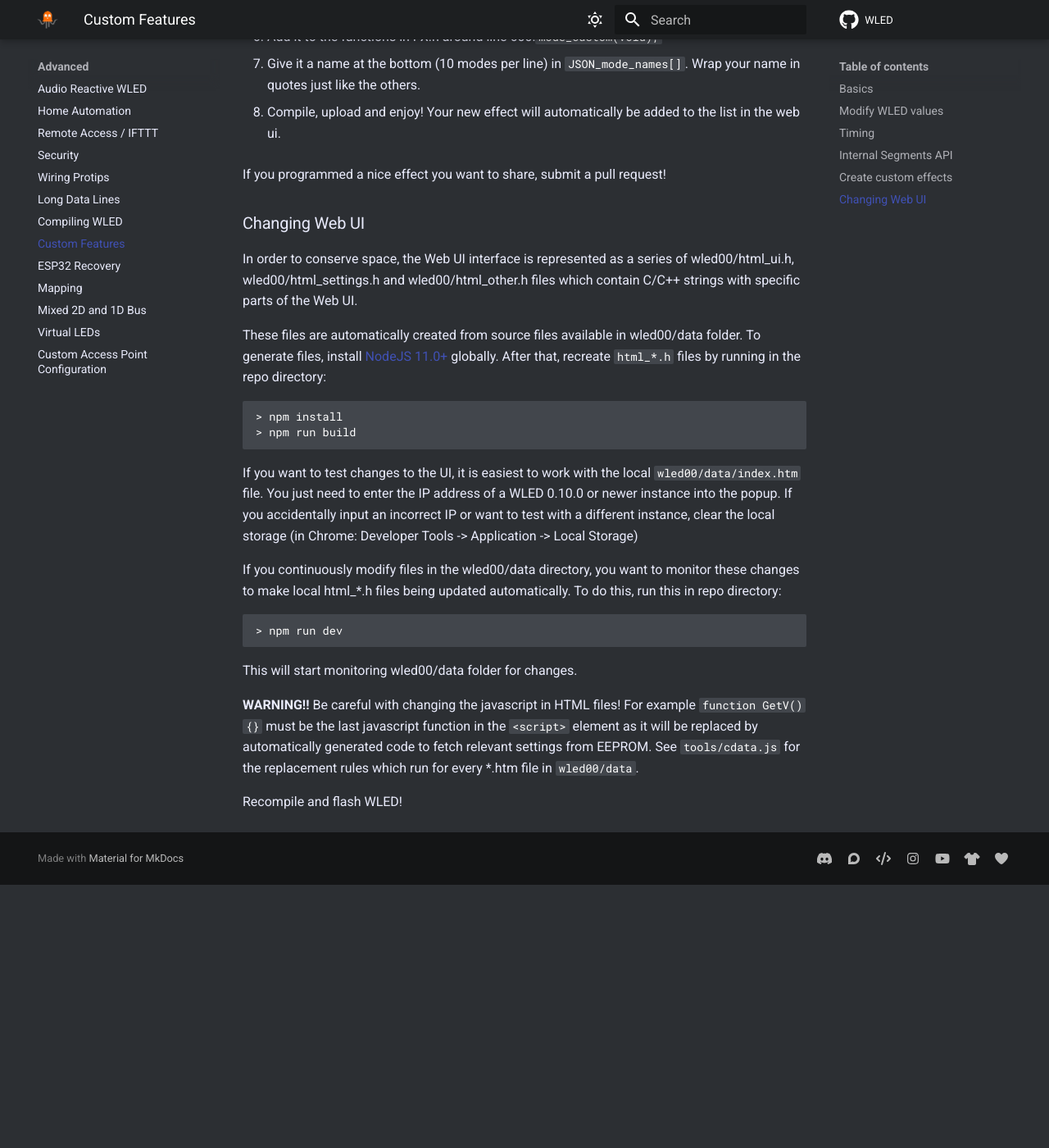
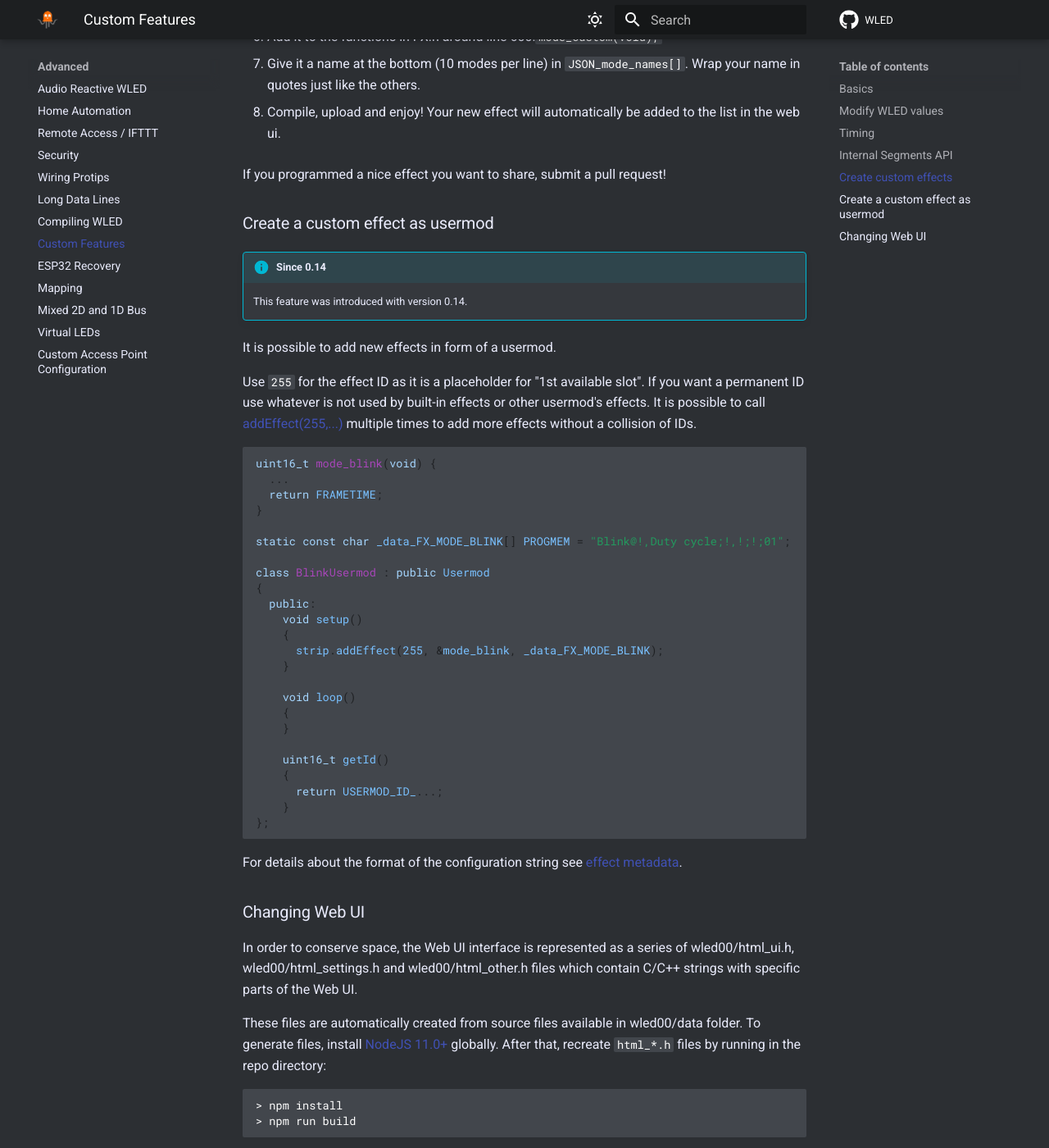
Before and after one commit to Aircoookie/WLED-Docs, an MkDocs documentation site: the page built from docs/advanced/custom-features.md, in a window 1280 px wide and 1400 px high, scrolled down 2584 px. Shown: the whole window at 82% size. Built offline with MkDocs 1.6.1 and Material for MkDocs 9.7.7, drawn with Linux system fonts in a browser that asks for light colours; comment, search, counter and statistics services are not loaded; before the commit the page ends 3663 px from its top, so only the background shows below that.

Commit message:
add simple example for custom effects as usermod

````diff
--- a/docs/advanced/custom-features.md
+++ b/docs/advanced/custom-features.md
@@ -97,6 +97,43 @@ Here is a step-by-step guide on how to make your effect:
 8. Compile, upload and enjoy!  Your new effect will automatically be added to the list in the web ui.
 
 If you programmed a nice effect you want to share, submit a pull request!
+### Create a custom effect as usermod
+
+!!! info "Since 0.14"
+    This feature was introduced with version 0.14.
+
+It is possible to add new effects in form of a usermod.
+
+Use `255` for the effect ID as it is a placeholder for "1st available slot". If you want a permanent ID use whatever is not used by built-in effects or other usermod's effects. It is possible to call [addEffect(255,...)](https://github.com/Aircoookie/WLED/blob/1dab26bcbcac051f2b7be47a2d5c757a9938bf1f/wled00/FX.cpp#L7655) multiple times to add more effects without a collision of IDs.
+
+```cpp
+uint16_t mode_blink(void) {
+  ...
+  return FRAMETIME;
+}
+
+static const char _data_FX_MODE_BLINK[] PROGMEM = "Blink@!,Duty cycle;!,!;!;01";
+
+class BlinkUsermod : public Usermod
+{
+  public:
+    void setup()
+    {
+      strip.addEffect(255, &mode_blink, _data_FX_MODE_BLINK);
+    }
+
+    void loop()
+    {
+    }
+
+    uint16_t getId()
+    {
+      return USERMOD_ID_...;
+    }
+};
+```
+
+For details about the format of the configuration string see [effect metadata](/interfaces/json-api/#effect-metadata).
 
 ### Changing Web UI
 
````
Also changed, not shown: README.md (+2 -2 lines), docs/interfaces/json-api.md (+1 -1 lines).
